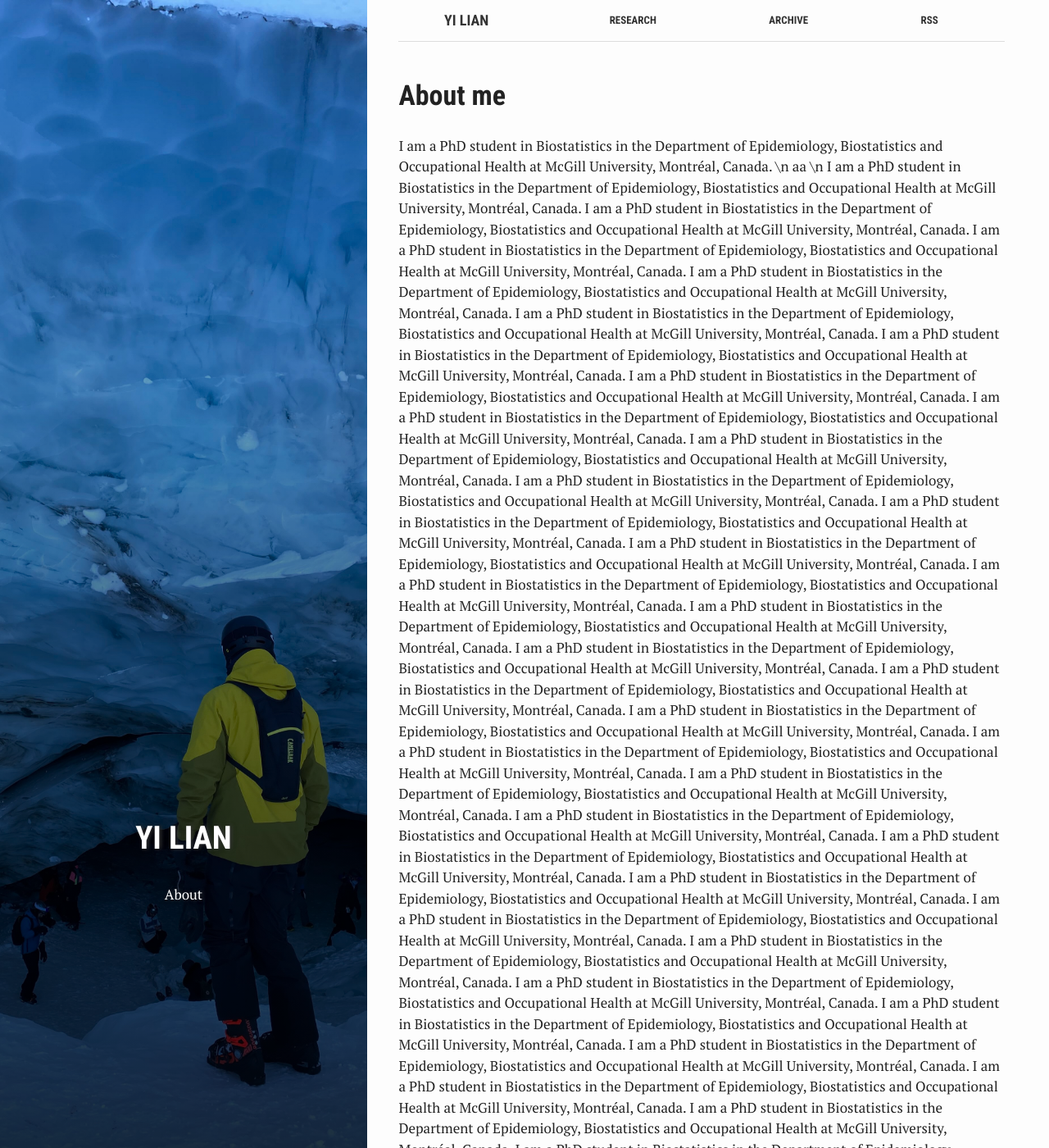
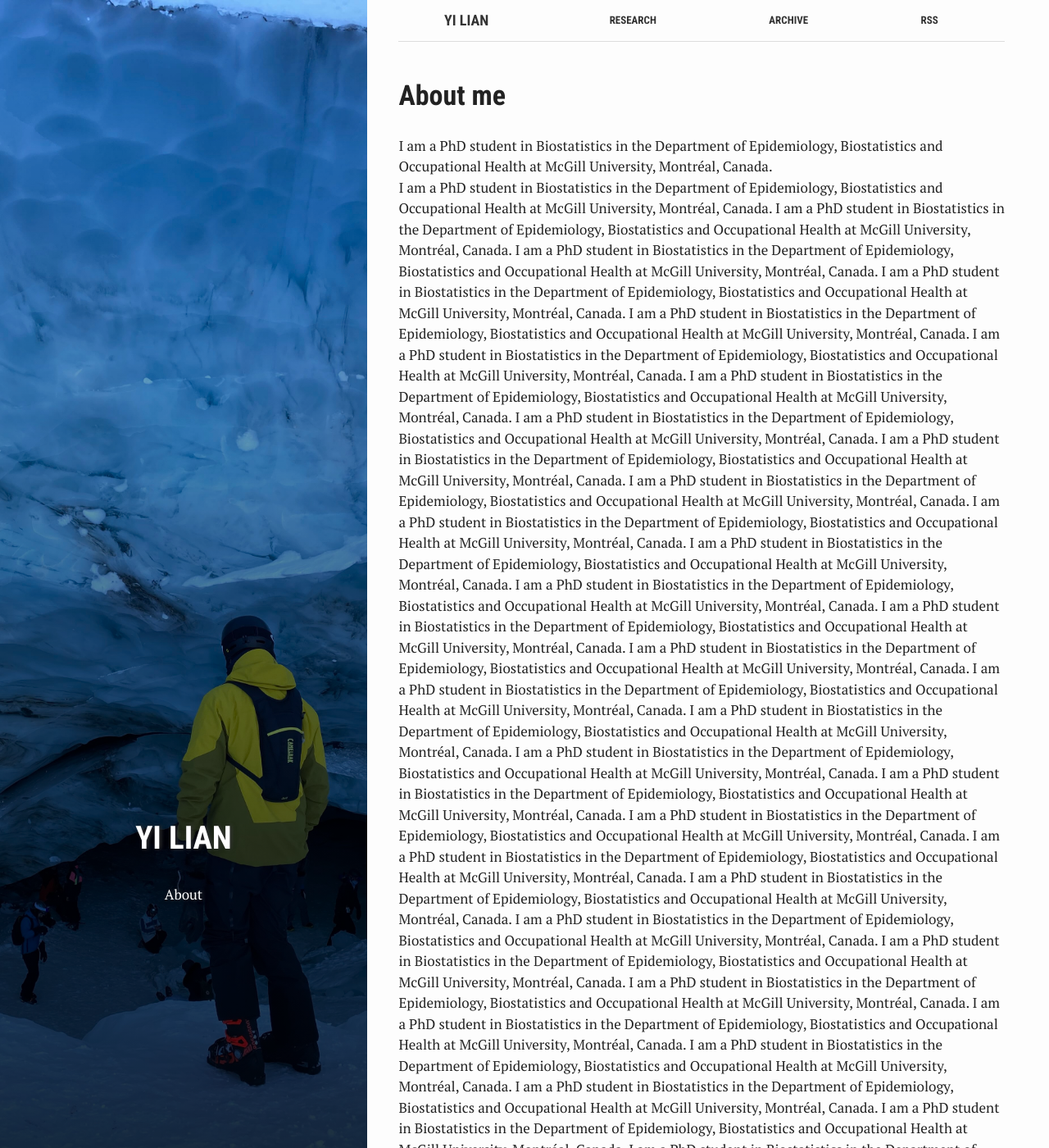
Before and after one commit to ly129/ly129.github.io, a Jekyll site: the page built from index.html, in a window 1280 px wide and 1400 px high. Shown: the whole window at 82% size. Built offline with Jekyll 4.4.1, drawn with Linux system fonts in a browser that asks for light colours; some of the changed text lies outside the part shown.

Commit message:
Update index.html

```diff
--- a/index.html
+++ b/index.html
@@ -7,13 +7,9 @@ summary: "About"
 ---
 
 <h1>About me</h1>
-I am a PhD student in Biostatistics in the Department of Epidemiology, Biostatistics and Occupational Health at McGill University, Montréal, Canada.
+<p>I am a PhD student in Biostatistics in the Department of Epidemiology, Biostatistics and Occupational Health at McGill University, Montréal, Canada.<br>
 
-
-\n
-
-aa
-\n
+  I am a PhD student in Biostatistics in the Department of Epidemiology, Biostatistics and Occupational Health at McGill University, Montréal, Canada.</p>
 
 
 I am a PhD student in Biostatistics in the Department of Epidemiology, Biostatistics and Occupational Health at McGill University, Montréal, Canada.
```
